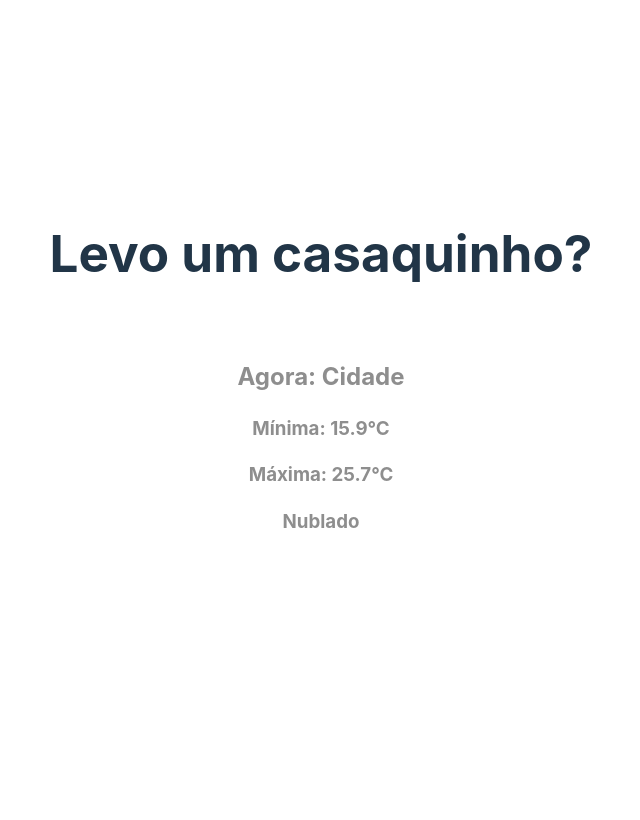
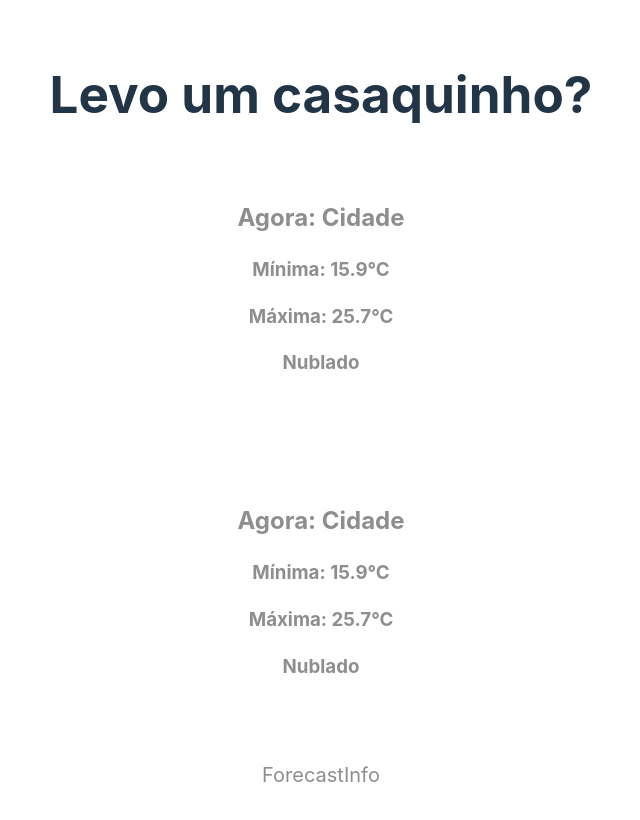
Before and after one commit to Nishiyama13/weather-forecast, a React (Vite) app: page /weather in a window 1280 px wide. Shown: the top 820 px of the page, without its empty margins (319-959 px from the left). Built offline with nearby package versions, Linux system fonts and the light colour scheme.

Commit message:
error page

```diff
--- a/src/App.jsx
+++ b/src/App.jsx
@@ -1,6 +1,8 @@
 import './App.css'
 //import styled from 'styled-components';
 import { Outlet } from 'react-router-dom'
+import Weather from './pages/Weather'
+import Forecast from './pages/Forecast'
 function App() {
 
   return (
@@ -8,6 +10,8 @@ function App() {
       <div>
       <h1>Levo um casaquinho?</h1>
       <Outlet />
+      <Weather />
+      <Forecast />
       </div>
     </>
   )
--- a/src/main.jsx
+++ b/src/main.jsx
@@ -5,10 +5,12 @@ import './index.css'
 import { createBrowserRouter, RouterProvider } from 'react-router-dom'
 import Weather from './pages/Weather'
 import Forecast from './pages/Forecast'
+import ErrorPage from './pages/Error/ErrorPage.jsx'
 const router = createBrowserRouter([
   {
     path:"/",
     element: <App />,
+    errorElement: <ErrorPage />,
     children:[
       {
         path: '/weather',
--- /dev/null
+++ b/src/pages/Error/ErrorPage.jsx
@@ -0,0 +1,11 @@
+import React from "react";
+
+const ErrorPage = () => {
+    return (
+        <div>
+            <h1>Error 404!</h1>
+        </div>
+    )
+};
+
+export default ErrorPage;
```
